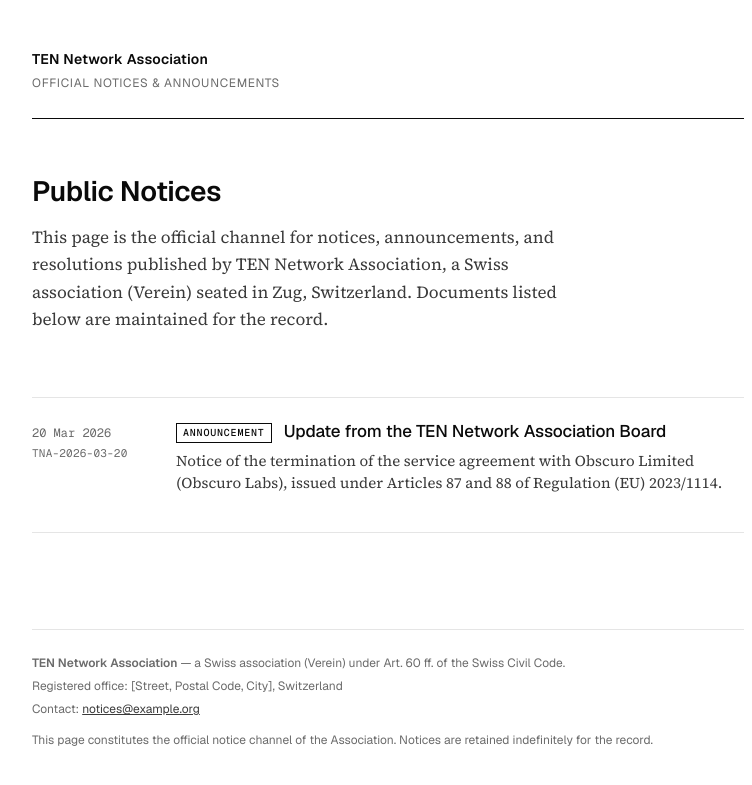
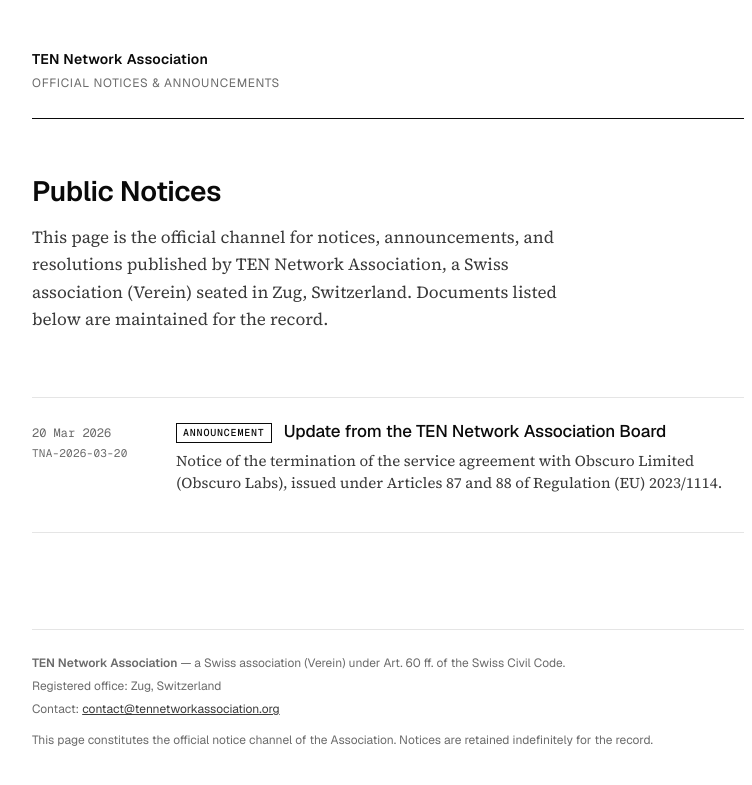
Before and after one commit to ten-network-association/website, a Jekyll site: the page built from index.html, in a window 1280 px wide. Shown: the top 785 px of the page, without its empty margins (252-1004 px from the left). Built offline with Jekyll 4.4.1, drawn with Linux system fonts in a browser that asks for light colours.

Commit message:
Update footer contact information and address

```diff
--- a/_layouts/default.html
+++ b/_layouts/default.html
@@ -27,8 +27,8 @@
 
     <footer class="site-foot">
       <p><strong>TEN Network Association</strong> — a Swiss association (Verein) under Art. 60 ff. of the Swiss Civil Code.</p>
-      <p>Registered office: [Street, Postal Code, City], Switzerland</p>
-      <p>Contact: <a href="mailto:notices@example.org">notices@example.org</a></p>
+      <p>Registered office: Zug, Switzerland</p>
+      <p>Contact: <a href="mailto:contact@tennetworkassociation.org">contact@tennetworkassociation.org</a></p>
       <p style="margin-top:12px">This page constitutes the official notice channel of the Association. Notices are retained indefinitely for the record.</p>
     </footer>
 
```
